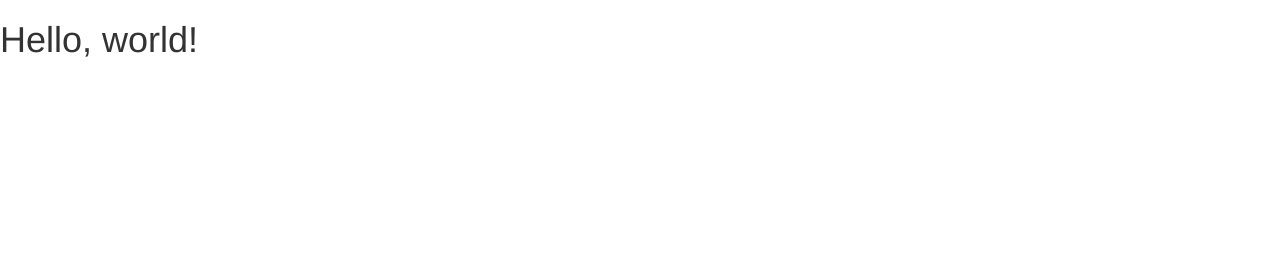
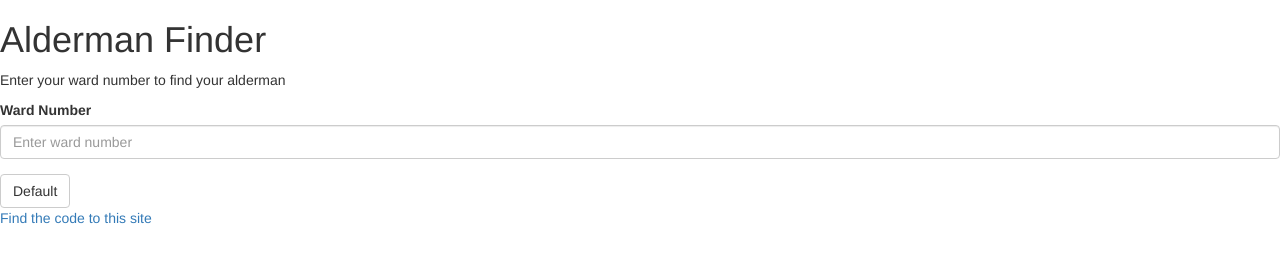
Before and after one commit to sbeslow/wards, a plain HTML site: page index.html in a window 1280 px wide. Drawn offline with nearby package versions, Linux system fonts and the light colour scheme.

Commit message:
Added HTML code

```diff
--- a/index.html
+++ b/index.html
@@ -5,15 +5,22 @@
         <meta http-equiv="X-UA-Compatible" content="IE=edge">
         <meta name="viewport" content="width=device-width, initial-scale=1">
         <!-- The above 3 meta tags *must* come first in the head; any other head content must come *after* these tags -->
-    <title>Bootstrap 101 Template</title>
+        <title>Alderman Finder</title>
 
         <!-- Bootstrap -->
         <link href="css/bootstrap.min.css" rel="stylesheet">
 
     </head>
     <body>
-    <h1>Hello, world!</h1>
-
+        <h1>Alderman Finder</h1>
+        <p>Enter your ward number to find your alderman</p>
+        <div class="form-group">
+            <label for="wardNumber">Ward Number</label>
+            <input type="email" class="form-control" id="wardNumber" placeholder="Enter ward number">
+        </div>
+        <button type="button" class="btn btn-default">Default</button>
+        <br>
+        <a href="http://www.github.com/sbeslow/wards">Find the code to this site</a>
         <!-- jQuery (necessary for Bootstrap's JavaScript plugins) -->
         <script src="https://ajax.googleapis.com/ajax/libs/jquery/1.11.2/jquery.min.js"></script>
         <!-- Include all compiled plugins (below), or include individual files as needed -->
```
Lines whose indentation alone changed are shown as unchanged.
